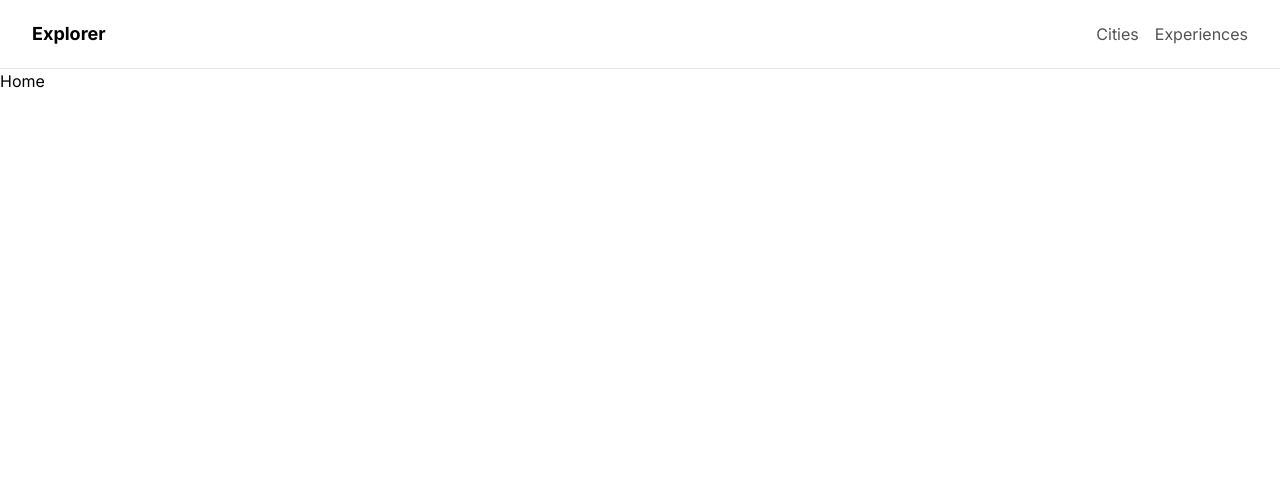
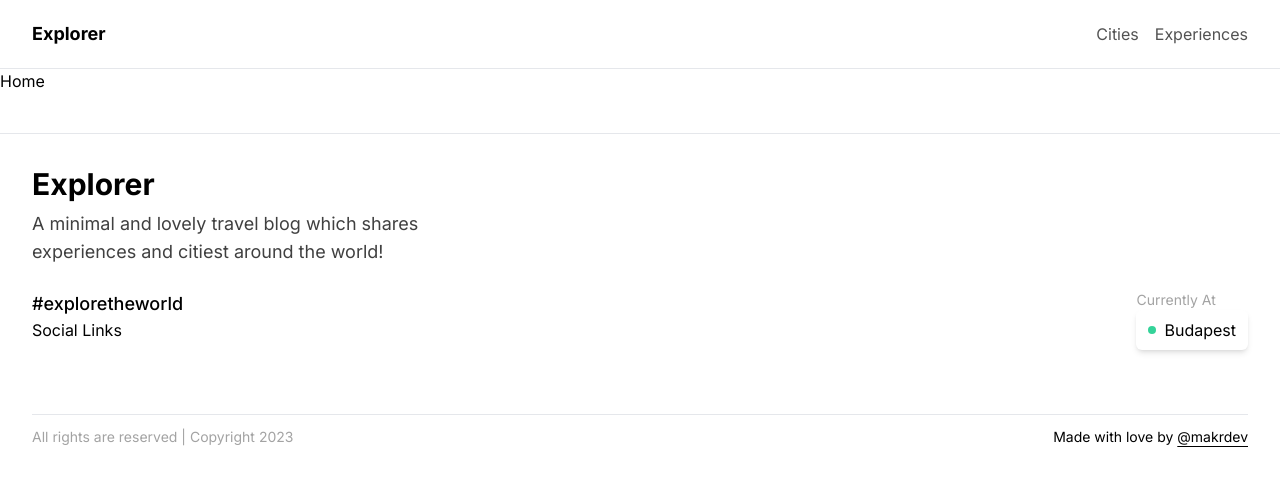
Before and after one commit to batuhanbilginn/nextjs13-blog, a Next.js app: page / in a window 1280 px wide. Shown: the top 486 px of the page. Built offline with nearby package versions, Linux system fonts and the light colour scheme.

Commit message:
episode-8

```diff
--- a/app/layout.tsx
+++ b/app/layout.tsx
@@ -1,3 +1,4 @@
+import Footer from "@/components/navigation/footer";
 import Navigation from "@/components/navigation/navigation";
 import { Inter } from "next/font/google";
 import "./globals.css";
@@ -19,6 +20,7 @@
       <body className={inter.className}>
         <Navigation />
         {children}
+        <Footer />
       </body>
     </html>
   );
--- a/app/page.tsx
+++ b/app/page.tsx
@@ -1,6 +1,6 @@
 export default function Home() {
   return (
-    <main className="h-[3000px]">
+    <main className="h-auto">
       <h1>Home</h1>
     </main>
   );
--- /dev/null
+++ b/components/navigation/footer.tsx
@@ -0,0 +1,50 @@
+import siteConfig from "@/config/site";
+import Link from "next/link";
+import PaddingContainer from "../layout/padding-container";
+
+const Footer = () => {
+  return (
+    <div className="py-8 mt-10 border-t">
+      <PaddingContainer>
+        <div>
+          <h2 className="text-3xl font-bold">{siteConfig.siteName}</h2>
+          <p className="max-w-md mt-2 text-lg text-neutral-700">
+            {siteConfig.description}
+          </p>
+        </div>
+        {/* Social and Currently At */}
+        <div className="flex flex-wrap justify-between gap-4 mt-6">
+          <div>
+            <div className="text-lg font-medium">#exploretheworld</div>
+            <div>Social Links</div>
+          </div>
+
+          <div>
+            <div className="text-sm text-neutral-400">Currently At</div>
+            <div className="flex items-center gap-2 px-3 py-2 bg-white rounded-md shadow-md">
+              <div className="w-2 h-2 rounded-full bg-emerald-400" />
+              {siteConfig.currentlyAt}
+            </div>
+          </div>
+        </div>
+        {/* Bottom Section */}
+        <div className="flex flex-wrap items-center justify-between gap-4 py-3 mt-16 border-t">
+          <div className="text-sm text-neutral-400">
+            All rights are reserved | Copyright {new Date().getFullYear()}
+          </div>
+          <div className="text-sm">
+            Made with love by{" "}
+            <Link
+              className="underline underline-offset-4"
+              href="https://twitter.com/makrdev"
+            >
+              @makrdev
+            </Link>
+          </div>
+        </div>
+      </PaddingContainer>
+    </div>
+  );
+};
+
+export default Footer;
```
